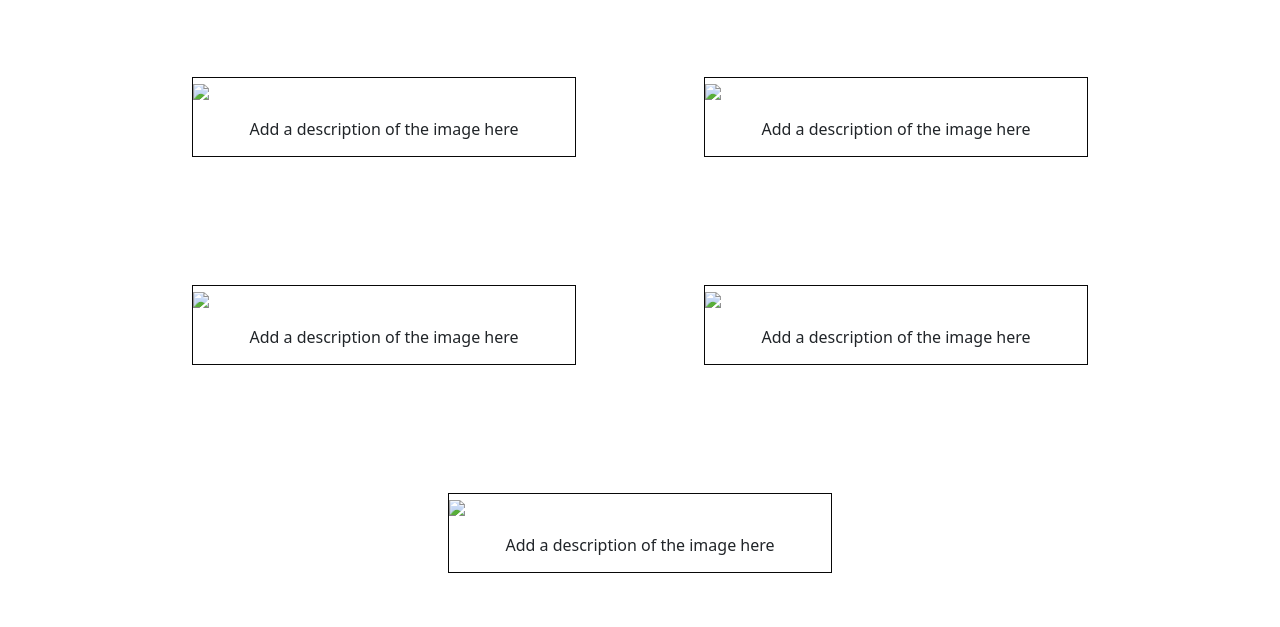
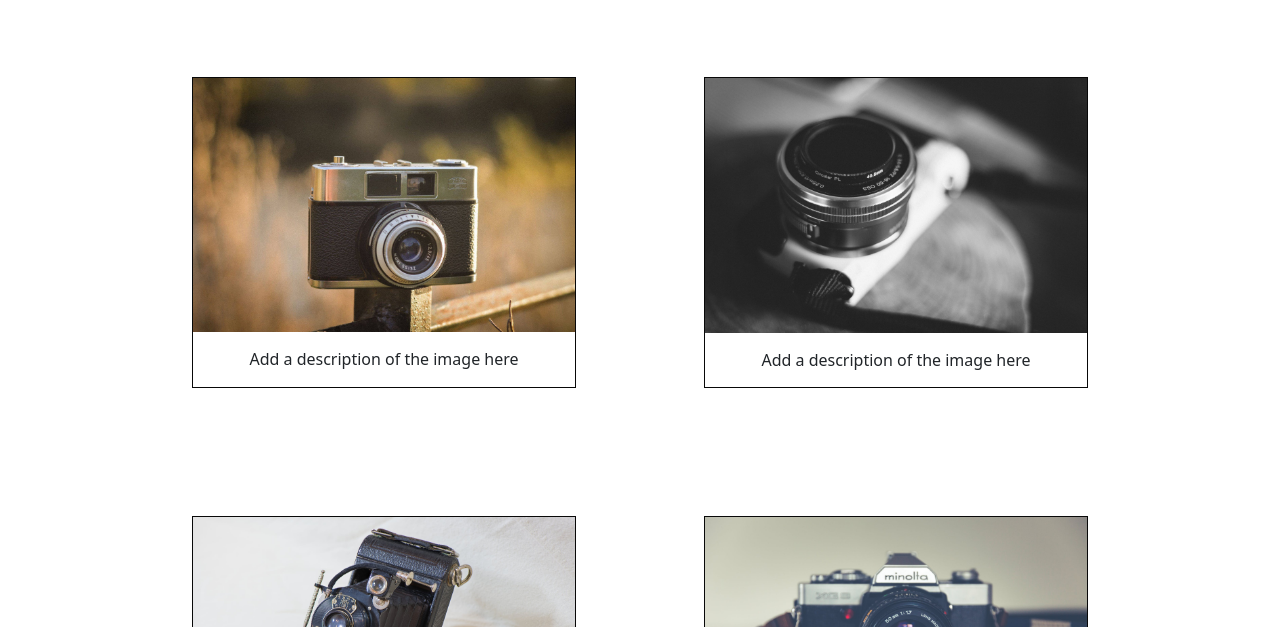
Before and after one commit to Hardkoz/Fabien_Levasseur_21-05-2021, a plain HTML site: page index.html in a window 1280 px wide. Shown: the part 87-714 px from the top of the page. Drawn offline with nearby package versions, Linux system fonts and the light colour scheme.

Commit message:
modification image

```diff
--- a/index.html
+++ b/index.html
@@ -29,36 +29,36 @@
         </nav>
         <main>
             <div class="gallery">
-                <a target="_blank" href="C:\Users\Fabie\OneDrive\Bureau\p5\back-end\images\vcam_1.jpg">
-                  <img src="C:\Users\Fabie\OneDrive\Bureau\p5\back-end\images\vcam_1.jpg"  >
+                <a target="_blank" href="front-end\image\vcam_1.jpg">
+                  <img src="front-end\image\vcam_1.jpg"  >
                 </a>
                 <div class="desc">Add a description of the image here</div>
               </div>
 
               <div class="gallery">
-                <a target="_blank" href="back-end\images\vcam_2.jpg">
-                  <img src="back-end\images\vcam_2.jpg"  >
+                <a target="_blank" href="front-end\image\vcam_2.jpg">
+                  <img src="front-end\image\vcam_2.jpg"  >
                 </a>
                 <div class="desc">Add a description of the image here</div>
               </div>
 
               <div class="gallery">
-                <a target="_blank" href="back-end\images\vcam_3.jpg">
-                  <img src="back-end\images\vcam_3.jpg"  >
+                <a target="_blank" href="front-end/image/vcam_3.jpg">
+                  <img src="front-end/image/vcam_3.jpg"  >
                 </a>
                 <div class="desc">Add a description of the image here</div>
               </div>
 
               <div class="gallery">
-                <a target="_blank" href="back-end\images\vcam_4.jpg">
-                  <img src="back-end\images\vcam_4.jpg"  >
+                <a target="_blank" href="front-end/image/vcam_4.jpg">
+                  <img src="front-end/image/vcam_4.jpg"  >
                 </a>
                 <div class="desc">Add a description of the image here</div>
               </div>
 
               <div class="gallery">
-                <a target="_blank" href="back-end\images\vcam_5.jpg">
-                  <img src="back-end\images\vcam_5.jpg"  >
+                <a target="_blank" href="front-end/image/vcam_5.jpg">
+                  <img src="front-end/image/vcam_5.jpg"  >
                 </a>
                 <div class="desc">Add a description of the image here</div>
               </div>
```
Also changed, not shown: front-end/image/vcam_1.jpg (added), front-end/image/vcam_2.jpg (added), front-end/image/vcam_3.jpg (added), front-end/image/vcam_4.jpg (added), front-end/image/vcam_5.jpg (added).
